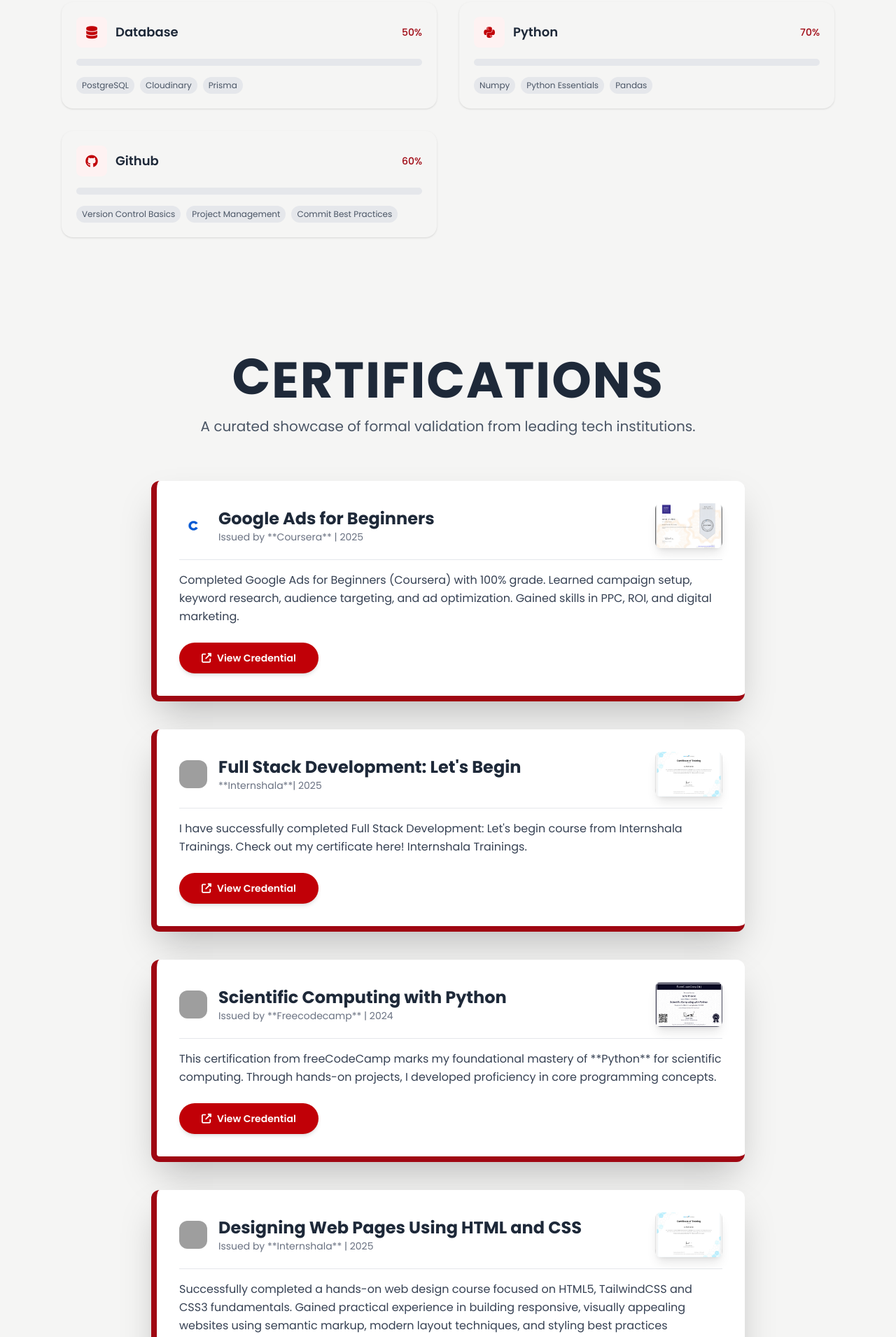
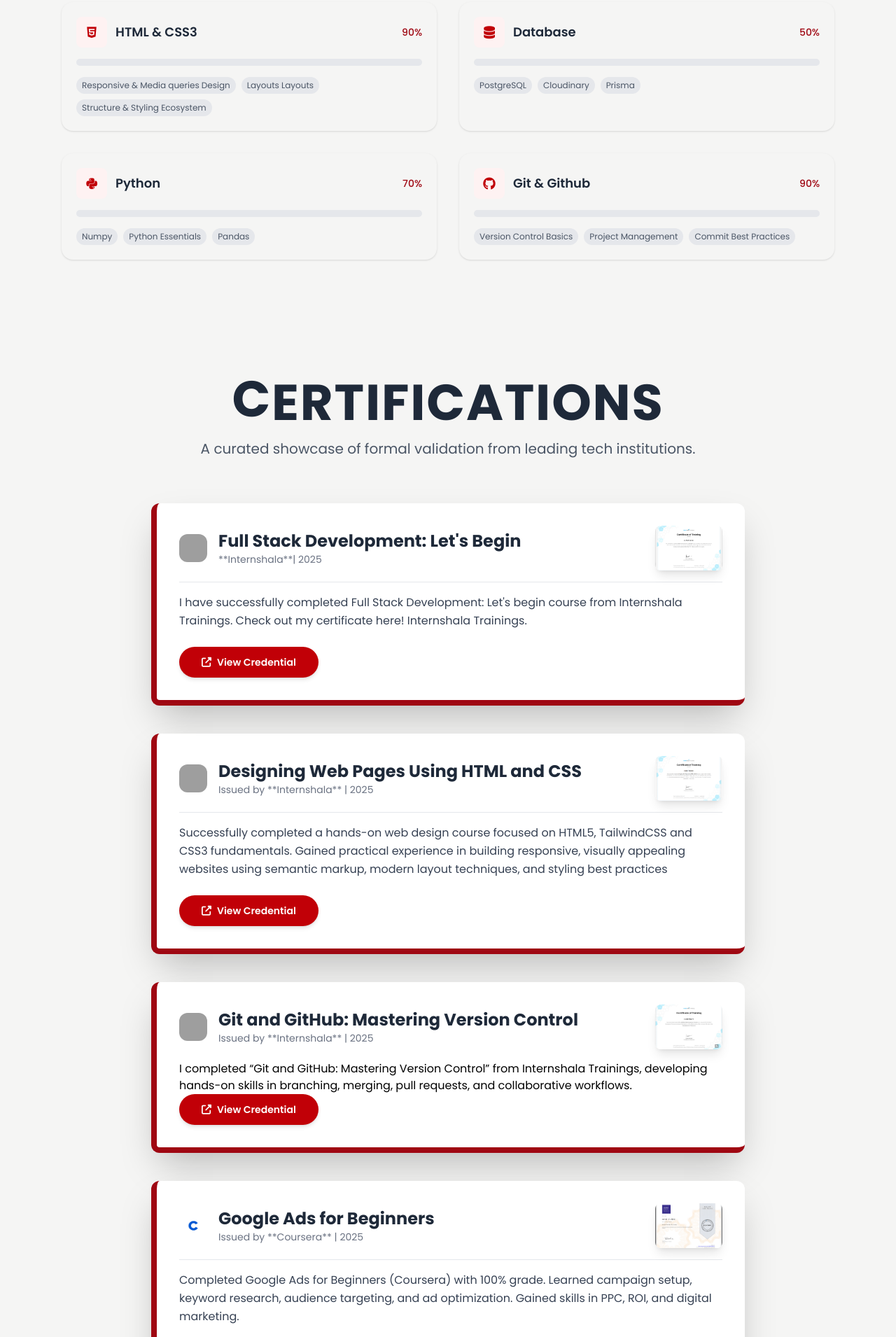
Before and after one commit to Sufalthakre18/My-portfolio, a website: page index.html in a window 1280 px wide. Shown: the part 2396-4306 px from the top of the page at 70% size. Drawn offline with Linux system fonts and the light colour scheme; grey boxes are pictures that could not be loaded.

Commit message:
add certificate3

```diff
--- a/index.html
+++ b/index.html
@@ -402,6 +402,37 @@
                             <div class="flex items-center gap-3">
                                 <div
                                     class="w-11 h-11 rounded-lg flex items-center justify-center bg-red-50 text-red-700 skill-icon-bg">
+                                    <i class="fa-brands fa-html5 text-lg" aria-hidden="true"></i>
+
+                                </div>
+                                <div>
+                                    <div class="text-lg font-semibold text-gray-800 skill-title">HTML & CSS3</div>
+                                </div>
+                            </div>
+                            <div class="text-sm font-medium text-red-800 skill-percentage">90%</div>
+                        </div>
+
+                        <div class="skill-bar bg-gray-200 rounded-full h-2.5 overflow-hidden">
+                            <div
+                                class="skill-fill h-full bg-red-700 rounded-full w-[90%] origin-left transform lg:scale-x-0 transition-transform duration-1000 scale-x-100 lg:group-hover:scale-x-100">
+                            </div>
+                        </div>
+
+                        <div class="mt-4 flex flex-wrap gap-2">
+                            <span class="text-xs px-2 py-1 bg-gray-200 rounded-full text-gray-600 skill-tag">Responsive & Media queries
+                                Design</span>
+                            <span class="text-xs px-2 py-1 bg-gray-200 rounded-full text-gray-600 skill-tag">Layouts
+                                Layouts</span>
+                            <span class="text-xs px-2 py-1 bg-gray-200 rounded-full text-gray-600 skill-tag">Structure & Styling
+                                Ecosystem</span>
+                        </div>
+                    </div>
+                    <div
+                        class="skill-item bg-stone-100 rounded-2xl p-5 shadow-sm border border-transparent hover:border-red-800 transition-all duration-300 group">
+                        <div class="flex items-center justify-between mb-4">
+                            <div class="flex items-center gap-3">
+                                <div
+                                    class="w-11 h-11 rounded-lg flex items-center justify-center bg-red-50 text-red-700 skill-icon-bg">
                                     <i class="fa-solid fa-database text-lg" aria-hidden="true"></i>
                                 </div>
                                 <div>
@@ -465,15 +496,15 @@
                                     <i class="fa-brands fa-github text-lg" aria-hidden="true"></i>
                                 </div>
                                 <div>
-                                    <div class="text-lg font-semibold text-gray-800 skill-title">Github</div>
+                                    <div class="text-lg font-semibold text-gray-800 skill-title">Git & Github</div>
                                 </div>
                             </div>
-                            <div class="text-sm font-medium text-red-800 skill-percentage">60%</div>
+                            <div class="text-sm font-medium text-red-800 skill-percentage">90%</div>
                         </div>
 
                         <div class="skill-bar bg-gray-200 rounded-full h-2.5 overflow-hidden">
                             <div
-                                class="skill-fill h-full bg-red-700 rounded-full w-[60%] origin-left transform lg:scale-x-0 transition-transform duration-1000 scale-x-100 lg:group-hover:scale-x-100">
+                                class="skill-fill h-full bg-red-700 rounded-full w-[90%] origin-left transform lg:scale-x-0 transition-transform duration-1000 scale-x-100 lg:group-hover:scale-x-100">
                             </div>
                         </div>
 
@@ -506,6 +537,129 @@
 
                 <div class="space-y-10">
                     <!-- 1st certification -->
+                    <div
+                        class="cert-block bg-white p-8 rounded-xl shadow-2xl transition-all duration-500 hover:shadow-red-300/50 group border-l-8 border-b-8 border-red-800">
+                        <div class="flex flex-col md:flex-row justify-between items-start md:items-center mb-4">
+
+                            <div class="flex items-center space-x-4 mb-4 md:mb-0">
+                                <img src="https://cdn.brandfetch.io/id_a-rihnG/w/400/h/400/theme/dark/icon.jpeg?c=1bxid64Mup7aczewSAYMX&t=1750618902648"
+                                    alt="internshala Logo" class="w-10 h-10 flex-shrink-0 rounded-xl" />
+                                <div>
+                                    <h3 class="text-2xl font-bold font-poppins text-gray-800 cert-title-color">
+                                        Full Stack Development:
+                                        Let's Begin
+                                    </h3>
+                                    <p class="text-sm text-gray-500 cert-subtitle-color">
+                                        **Internshala**| 2025
+                                    </p>
+
+                                </div>
+                            </div>
+
+                            <div class="w-24 h-16 overflow-hidden rounded-lg shadow-lg flex-shrink-0">
+                                <img src="src/assets/cert1.png" alt="Certificate Thumbnail"
+                                    class="w-full h-full object-cover">
+                            </div>
+                        </div>
+
+                        <p
+                            class="text-base text-gray-700 leading-relaxed cert-details-color mb-6 border-t pt-4 border-gray-200">
+                            I have successfully completed Full Stack Development: Let's begin course from Internshala
+                            Trainings. Check out my certificate here! Internshala Trainings.
+                        </p>
+
+                        <a href="https://trainings.internshala.com/s/v/3781302/88ced7ff" target="_blank"
+                            rel="noopener noreferrer"
+                            class="cert-btn relative overflow-hidden inline-flex items-center justify-center px-8 py-3 text-sm font-semibold rounded-full bg-red-700 text-white transition-all duration-500 transform hover:bg-red-900 hover:scale-[1.03] shadow-md">
+
+                            <span class="relative z-10 inline-flex items-center">
+                                <i class="fas fa-external-link-alt mr-2"></i>
+                                View Credential
+                            </span>
+                        </a>
+                    </div>
+
+                    <!-- 2nd certification -->
+                    <div
+                        class="cert-block bg-white p-8 rounded-xl shadow-2xl transition-all duration-500 hover:shadow-red-300/50 group border-l-8 border-b-8 border-red-800">
+                        <div class="flex flex-col md:flex-row justify-between items-start md:items-center mb-4">
+
+                            <div class="flex items-center space-x-4 mb-4 md:mb-0">
+                                <img src="https://cdn.brandfetch.io/id_a-rihnG/w/400/h/400/theme/dark/icon.jpeg?c=1bxid64Mup7aczewSAYMX&t=1750618902648"
+                                    alt="Internshala Logo" class="w-10 h-10 flex-shrink-0 rounded-xl" />
+                                <div>
+                                    <h3 class="text-2xl font-bold font-poppins text-gray-800 cert-title-color">
+                                        Designing Web Pages Using HTML and CSS
+                                    </h3>
+                                    <p class="text-sm text-gray-500 cert-subtitle-color">
+                                        Issued by **Internshala** | 2025
+                                    </p>
+                                </div>
+                            </div>
+
+                            <div class="w-24 h-16 overflow-hidden rounded-lg shadow-lg flex-shrink-0">
+                                <img src="src/assets/cert2.png" alt="Certificate Thumbnail"
+                                    class="w-full h-full object-cover">
+                            </div>
+                        </div>
+
+                        <p
+                            class="text-base text-gray-700 leading-relaxed cert-details-color mb-6 border-t pt-4 border-gray-200">
+                            Successfully completed a hands-on web design course focused on HTML5, TailwindCSS and CSS3
+                            fundamentals.
+                            Gained practical experience in building responsive, visually appealing websites using
+                            semantic markup, modern layout techniques, and styling best practices
+                        </p>
+
+                        <a href="https://trainings.internshala.com/s/v/3792091/8ecf68f3" target="_blank"
+                            rel="noopener noreferrer"
+                            class="cert-btn relative overflow-hidden inline-flex items-center justify-center px-8 py-3 text-sm font-semibold rounded-full bg-red-700 text-white transition-all duration-500 transform hover:bg-red-900 hover:scale-[1.03] shadow-md">
+
+                            <span class="relative z-10 inline-flex items-center">
+                                <i class="fas fa-external-link-alt mr-2"></i>
+                                View Credential
+                            </span>
+                        </a>
+                    </div>
+                    <!-- 3rd certification -->
+                    <div
+                        class="cert-block bg-white p-8 rounded-xl shadow-2xl transition-all duration-500 hover:shadow-red-300/50 group border-l-8 border-b-8 border-red-800">
+                        <div class="flex flex-col md:flex-row justify-between items-start md:items-center mb-4">
+
+                            <div class="flex items-center space-x-4 mb-4 md:mb-0">
+                                <img src="https://cdn.brandfetch.io/id_a-rihnG/w/400/h/400/theme/dark/icon.jpeg?c=1bxid64Mup7aczewSAYMX&t=1750618902648"
+                                    alt="Internshala Logo" class="w-10 h-10 flex-shrink-0 rounded-xl" />
+                                <div>
+                                    <h3 class="text-2xl font-bold font-poppins text-gray-800 cert-title-color">
+                                       Git and GitHub: Mastering Version Control
+                                    </h3>
+                                    <p class="text-sm text-gray-500 cert-subtitle-color">
+                                        Issued by **Internshala** | 2025
+                                    </p>
+                                </div>
+                            </div>
+
+                            <div class="w-24 h-16 overflow-hidden rounded-lg shadow-lg flex-shrink-0">
+                                <img src="src/assets/cert3.png" alt="Certificate Thumbnail"
+                                    class="w-full h-full object-cover">
+                            </div>
+                        </div>
+
+                        <p> I completed “Git and GitHub: Mastering Version Control” from Internshala Trainings,
+                            developing hands-on skills in branching, merging, pull requests, and collaborative
+                            workflows.</p>
+
+                        <a href="https://trainings.internshala.com/view_certificate/5l215xvex3b/3p4rrmzmoua/" target="_blank"
+                            rel="noopener noreferrer"
+                            class="cert-btn relative overflow-hidden inline-flex items-center justify-center px-8 py-3 text-sm font-semibold rounded-full bg-red-700 text-white transition-all duration-500 transform hover:bg-red-900 hover:scale-[1.03] shadow-md">
+
+                            <span class="relative z-10 inline-flex items-center">
+                                <i class="fas fa-external-link-alt mr-2"></i>
+                                View Credential
+                            </span>
+                        </a>
+                    </div>
+                    <!--4th Cert-->
                     <div
                         class="cert-block bg-white p-8 rounded-xl shadow-2xl transition-all duration-500 hover:shadow-red-300/50 group border-l-8 border-b-8 border-red-800">
                         <div class="flex flex-col md:flex-row justify-between items-start md:items-center mb-4">
@@ -547,49 +701,7 @@
                             </span>
                         </a>
                     </div>
-                    <!-- 2nd certification -->
-                    <div
-                        class="cert-block bg-white p-8 rounded-xl shadow-2xl transition-all duration-500 hover:shadow-red-300/50 group border-l-8 border-b-8 border-red-800">
-                        <div class="flex flex-col md:flex-row justify-between items-start md:items-center mb-4">
-
-                            <div class="flex items-center space-x-4 mb-4 md:mb-0">
-                                <img src="https://cdn.brandfetch.io/id_a-rihnG/w/400/h/400/theme/dark/icon.jpeg?c=1bxid64Mup7aczewSAYMX&t=1750618902648"
-                                    alt="internshala Logo" class="w-10 h-10 flex-shrink-0 rounded-xl" />
-                                <div>
-                                    <h3 class="text-2xl font-bold font-poppins text-gray-800 cert-title-color">
-                                        Full Stack Development:
-                                        Let's Begin
-                                    </h3>
-                                    <p class="text-sm text-gray-500 cert-subtitle-color">
-                                        **Internshala**| 2025
-                                    </p>
-
-                                </div>
-                            </div>
-
-                            <div class="w-24 h-16 overflow-hidden rounded-lg shadow-lg flex-shrink-0">
-                                <img src="src/assets/internshalaCert.png" alt="Certificate Thumbnail"
-                                    class="w-full h-full object-cover">
-                            </div>
-                        </div>
-
-                        <p
-                            class="text-base text-gray-700 leading-relaxed cert-details-color mb-6 border-t pt-4 border-gray-200">
-                            I have successfully completed Full Stack Development: Let's begin course from Internshala
-                            Trainings. Check out my certificate here! Internshala Trainings.
-                        </p>
-
-                        <a href="https://trainings.internshala.com/s/v/3781302/88ced7ff" target="_blank"
-                            rel="noopener noreferrer"
-                            class="cert-btn relative overflow-hidden inline-flex items-center justify-center px-8 py-3 text-sm font-semibold rounded-full bg-red-700 text-white transition-all duration-500 transform hover:bg-red-900 hover:scale-[1.03] shadow-md">
-
-                            <span class="relative z-10 inline-flex items-center">
-                                <i class="fas fa-external-link-alt mr-2"></i>
-                                View Credential
-                            </span>
-                        </a>
-                    </div>
-                    <!-- 3rd certification -->
+                    <!--5th cert-->
                     <div
                         class="cert-block bg-white p-8 rounded-xl shadow-2xl transition-all duration-500 hover:shadow-red-300/50 group border-l-8 border-b-8 border-red-800">
                         <div class="flex flex-col md:flex-row justify-between items-start md:items-center mb-4">
@@ -608,7 +720,7 @@
                             </div>
 
                             <div class="w-24 h-16 overflow-hidden rounded-lg shadow-lg flex-shrink-0">
-                                <img src="/src/assets/freecodecampCert.png" alt="Certificate Thumbnail"
+                                <img src="src/assets/freecodecampCert.png" alt="Certificate Thumbnail"
                                     class="w-full h-full object-cover">
                             </div>
                         </div>
@@ -622,47 +734,6 @@
 
                         <a href="https://www.freecodecamp.org/certification/sufalthakre18/scientific-computing-with-python-v7"
                             target="_blank" rel="noopener noreferrer"
-                            class="cert-btn relative overflow-hidden inline-flex items-center justify-center px-8 py-3 text-sm font-semibold rounded-full bg-red-700 text-white transition-all duration-500 transform hover:bg-red-900 hover:scale-[1.03] shadow-md">
-
-                            <span class="relative z-10 inline-flex items-center">
-                                <i class="fas fa-external-link-alt mr-2"></i>
-                                View Credential
-                            </span>
-                        </a>
-                    </div>
-                    <!--4th Cert-->
-                    <div
-                        class="cert-block bg-white p-8 rounded-xl shadow-2xl transition-all duration-500 hover:shadow-red-300/50 group border-l-8 border-b-8 border-red-800">
-                        <div class="flex flex-col md:flex-row justify-between items-start md:items-center mb-4">
-
-                            <div class="flex items-center space-x-4 mb-4 md:mb-0">
-                                <img src="https://cdn.brandfetch.io/id_a-rihnG/w/400/h/400/theme/dark/icon.jpeg?c=1bxid64Mup7aczewSAYMX&t=1750618902648"
-                                    alt="Internshala Logo" class="w-10 h-10 flex-shrink-0 rounded-xl" />
-                                <div>
-                                    <h3 class="text-2xl font-bold font-poppins text-gray-800 cert-title-color">
-                                         Designing Web Pages Using HTML and CSS
-                                    </h3>
-                                    <p class="text-sm text-gray-500 cert-subtitle-color">
-                                        Issued by **Internshala** | 2025
-                                    </p>
-                                </div>
-                            </div>
-
-                            <div class="w-24 h-16 overflow-hidden rounded-lg shadow-lg flex-shrink-0">
-                                <img src="/src/assets/internshalaCert.png" alt="Certificate Thumbnail"
-                                    class="w-full h-full object-cover">
-                            </div>
-                        </div>
-
-                        <p
-                            class="text-base text-gray-700 leading-relaxed cert-details-color mb-6 border-t pt-4 border-gray-200">
-                            Successfully completed a hands-on web design course focused on HTML5, TailwindCSS and CSS3 fundamentals.
-                            Gained practical experience in building responsive, visually appealing websites using
-                            semantic markup, modern layout techniques, and styling best practices
-                        </p>
-
-                        <a href="https://trainings.internshala.com/s/v/3792091/8ecf68f3" target="_blank"
-                            rel="noopener noreferrer"
                             class="cert-btn relative overflow-hidden inline-flex items-center justify-center px-8 py-3 text-sm font-semibold rounded-full bg-red-700 text-white transition-all duration-500 transform hover:bg-red-900 hover:scale-[1.03] shadow-md">
 
                             <span class="relative z-10 inline-flex items-center">
```
Also changed, not shown: src/assets/cert1.png (renamed from src/assets/internshalaCert.png), src/assets/cert2.png (added), src/assets/cert3.png (added), 1 other file.
